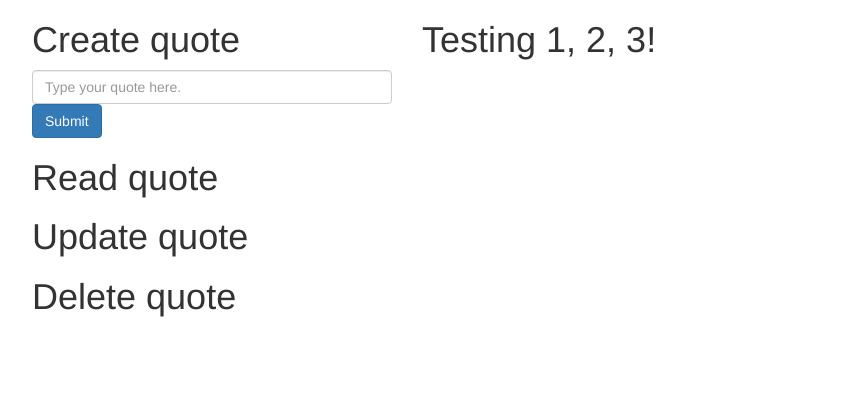
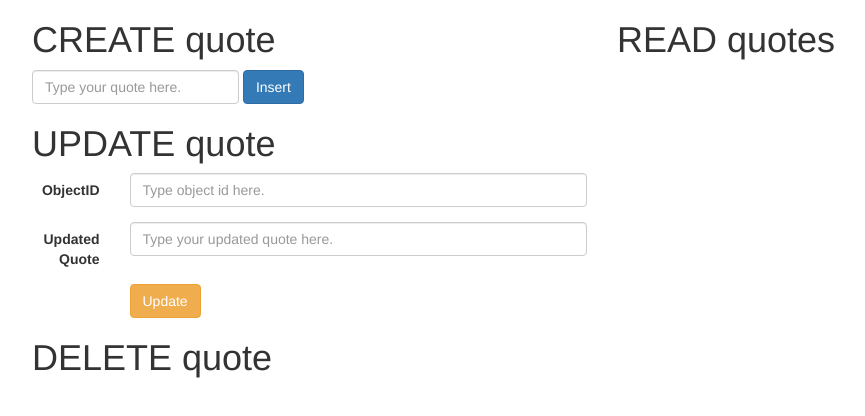
Before and after one commit to jorgegallardo/mean-stack-practice, a website: page public/index.html in a window 1280 px wide. Shown: the whole page, without its empty margins (38-903 px from the left). Drawn offline with nearby package versions, Linux system fonts and the light colour scheme; no server answers.

Commit message:
update quote

```diff
--- a/public/index.html
+++ b/public/index.html
@@ -8,19 +8,42 @@
 <body ng-controller="TheController">
   <div class="container">
     <div class="row">
-      <div class="col-md-4">
-        <h1>Create quote</h1>
-        <input type="text" class="form-control" placeholder="Type your quote here." ng-model="newQuote">
-        <button type="button" class="btn btn-primary" ng-click="submitNewQuote()">Submit</button>
+      <div class="col-md-6">
+        <h1>CREATE quote</h1>
+        <form class="form-inline">
+          <div class="form-group">
+            <input type="text" class="form-control" placeholder="Type your quote here." ng-model="newQuoteText">
+          </div>
 
-        <h1>Read quote</h1>
+          <button type="button" class="btn btn-primary" ng-click="submitNewQuote()">Insert</button>
+        </form>
 
-        <h1>Update quote</h1>
+        <h1>UPDATE quote</h1>
+          <form class="form-horizontal">
+            <div class="form-group">
+              <label for="object-id" class="col-sm-2 control-label">ObjectID</label>
+              <div class="col-sm-10">
+                <input type="text" class="form-control" placeholder="Type object id here." ng-model="id">
+              </div>
+            </div>
 
-        <h1>Delete quote</h1>
+            <div class="form-group">
+              <label for="updated-quote" class="col-sm-2 control-label">Updated Quote</label>
+              <div class="col-sm-10">
+                <input type="text" class="form-control" placeholder="Type your updated quote here." ng-model="updatedQuote">
+              </div>
+            </div>
+
+            <div class="form-group">
+              <div class="col-sm-offset-2 col-sm-10">
+                <button type="submit" class="btn btn-warning" ng-click="updateQuote()">Update</button>
+              </div>
+            </div>
+          </form>
+        <h1>DELETE quote</h1>
       </div>
-      <div class="col-md-8">
-        <h1>Testing 1, 2, 3!</h1>
+      <div class="col-md-6">
+        <h1>READ quotes</h1>
         <ul>
           <li ng-repeat="quote in quotes">{{quote.text}}</li>
         </ul>
@@ -34,14 +57,25 @@
   <script type="text/javascript">
     angular.module('practice', [])
     .controller('TheController', ['$scope', '$http', function($scope, $http) {
-      $scope.submitNewQuote = function() {
-        $http.post('/quotes', {newQuote: $scope.newQuote}).then(function() {
-          alert('success!');
-        });
-      };
       $http.get('/quotes').then(function(response) {
         $scope.quotes = response.data;
       });
+      $scope.submitNewQuote = function() {
+        $http.post('/insert', {newQuote: $scope.newQuoteText}).then(function() {
+          $scope.newQuote = "";
+          alert("Quote inserted!");
+        });
+      };
+      $scope.updateQuote = function() {
+        $http.put('/update', {
+          id: $scope.id,
+          updatedQuote: $scope.updatedQuote
+        }).then(function() {
+          $scope.id = "";
+          $scope.updatedQuote = "";
+          alert("Quote updated!");
+        });
+      };
     }]);
   </script>
 </body>
```
Also changed, not shown: server.js (+21 -6 lines).
